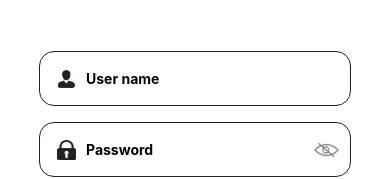
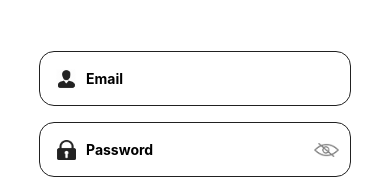
Before and after one commit to McelikZ/LoginProject, a React Native app: screen /LoginPage in a window 390 px wide. Shown: the part 311-490 px from the top of the page. Built offline with nearby package versions, Linux system fonts and the light colour scheme.

Commit message:
redux,usestate
added:redux system
added:usestate

```diff
--- a/package.json
+++ b/package.json
@@ -11,12 +11,14 @@
   "dependencies": {
     "@react-navigation/native": "^7.1.14",
     "@react-navigation/native-stack": "^7.3.21",
+    "@reduxjs/toolkit": "^2.8.2",
     "expo": "~53.0.17",
     "expo-status-bar": "~2.2.3",
     "react": "19.0.0",
     "react-native": "0.79.5",
+    "react-native-safe-area-context": "5.4.0",
     "react-native-screens": "~4.11.1",
-    "react-native-safe-area-context": "5.4.0"
+    "react-redux": "^9.2.0"
   },
   "devDependencies": {
     "@babel/core": "^7.20.0"
--- a/src/screens/ForgotPassword/ForgotPasswordPage.js
+++ b/src/screens/ForgotPassword/ForgotPasswordPage.js
@@ -1,9 +1,10 @@
-import { Text, View, SafeAreaView, StatusBar, Platform } from 'react-native';
-import React from 'react';
+import { Text, View, SafeAreaView, StatusBar, Platform, Easing } from 'react-native';
+import React,{useState} from 'react';
 import styles from './ForgotPasswordPage.style';
 import { CustomButton, CustomImage, CustomTextInput } from '../../components/index';
 
 const ForgotPasswordPage = ({navigation}) => {
+  const [email, setEmail] = useState('')
   return (
     <SafeAreaView
     style={styles.mainContainer}
@@ -32,8 +33,9 @@ const ForgotPasswordPage = ({navigation}) => {
           <CustomTextInput
           iconSource={require('../../../assets/Images/EmailIcon.png')}
           placeholder='Email Address'
+          onChangeText={setEmail}
+          value={email}
           />
-
           <CustomButton
             onPress={()=> console.log("Send OTP")}
             buttonStyle={{
--- a/src/screens/Login/LoginPage.js
+++ b/src/screens/Login/LoginPage.js
@@ -1,14 +1,20 @@
 import {Text, View,SafeAreaView } from 'react-native'
-import React from 'react'
+import React,{useState} from 'react'
 import styles from "./LoginPage.style"
 import { CustomImage,CustomButton,CustomTextInput } from '../../components/index'
 
 const LoginPage = ({navigation}) => {
+
+  const [email, setEmail] = useState('')
+  const [password, setPassword] = useState()
+
   return (
     <SafeAreaView style={styles.mainContainer}>
 
 
       <View style={styles.headerContainer}>
+
+
         <CustomImage
          source={require('../../../assets/Images/LoginIcon.png')}
          imageStyle={{width:225,height:225}}
@@ -19,13 +25,18 @@ const LoginPage = ({navigation}) => {
 
       <View style={styles.contentContainer}>
         <CustomTextInput
-        placeholder='User name'
+         placeholder='Email'
          iconSource={require('../../../assets/Images/LoginPlaceIcon.png')}
+         onChangeText={setEmail}
+         value={email}
+
         />
         <CustomTextInput
         iconSource={require('../../../assets/Images/LoginKeyIcon.png')}
          placeholder='Password'
          isPassword={true}
+         onChangeText={setPassword}
+         value={password}
          eyeIconOpen={require('../../../assets/Images/OpenEyeIcon.png')}
          eyeIconClosed={require('../../../assets/Images/CloseEyeIcon.png')}
 
@@ -53,9 +64,7 @@ const LoginPage = ({navigation}) => {
       buttonStyle={{paddingHorizontal:0,paddingVertical:0,marginHorizontal:5}}
       imageStyle={{width:70,height:65}}
       showText={false}
-
       />
-
        <CustomButton
       source={require('../../../assets/Images/FacebookIcon.png')}
       buttonStyle={{paddingHorizontal:0,paddingVertical:0,marginHorizontal:20}}
@@ -63,7 +72,6 @@ const LoginPage = ({navigation}) => {
       imageStyle={{width:45}}
       showText={false}
       />
-
       </View>
 
       <View style={styles.bottomTextContainer}>
--- a/src/screens/SignUp/SignUpPage.js
+++ b/src/screens/SignUp/SignUpPage.js
@@ -1,11 +1,15 @@
 import { StyleSheet, Text, View, SafeAreaView,KeyboardAvoidingView} from 'react-native';
-import React from 'react';
+import React,{useState} from 'react';
 import styles from "./SignUpPage.style";
 import { CustomButton, CustomImage, CustomTextInput } from '../../components';
 
 const SignUpPage = ({navigation}) => {
+  const [name, setName] = useState('')
+  const [email, setEmail] = useState('')
+  const [password, setPassword] = useState()
+
+
   return (
-
     <SafeAreaView style={styles.mainContainer}>
         <View style={styles.headerContainer}>
           <CustomImage
@@ -19,13 +23,19 @@ const SignUpPage = ({navigation}) => {
         <View style={styles.contentContainer}>
           <CustomTextInput placeholder='Full name'
           iconSource={require('../../../assets/Images/LoginPlaceIcon.png')}
+          onChangeText={setName}
+          value={name}
           />
           <CustomTextInput placeholder='Email address'
            iconSource={require('../../../assets/Images/EmailIcon.png')}
+           onChangeText={setEmail}
+           value={email}
            />
           <CustomTextInput placeholder='Password'
           iconSource={require('../../../assets/Images/LoginKeyIcon.png')}
           isPassword={true}
+          onChangeText={setPassword}
+          value={password}
           eyeIconOpen={require('../../../assets/Images/OpenEyeIcon.png')}
           eyeIconClosed={require('../../../assets/Images/CloseEyeIcon.png')}
            />
```
Also changed, not shown: src/redux/store.js (+8 -0 lines), src/redux/user/userSlice.js (added), src/redux/user/userThunks.js (added), src/services/authService.js (added), 1 other file (tests, documents, lock files or other folders).
